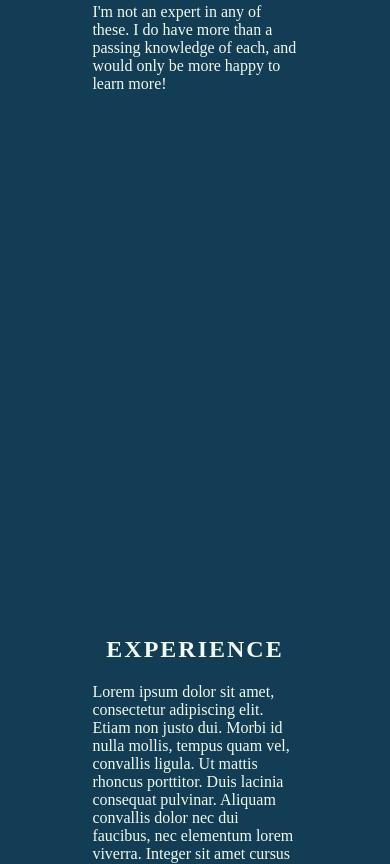
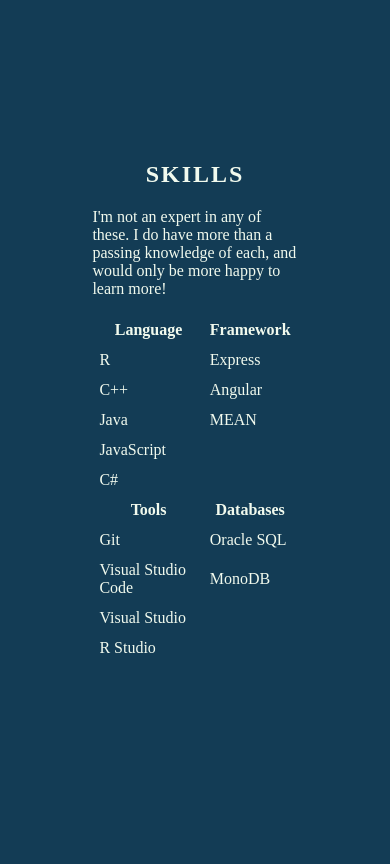
Before and after one commit to seewilds/portfolio, a plain HTML site: page index.html in a window 390 px wide. Shown: the part 1649-2513 px from the top of the page. Drawn offline with Linux system fonts and the light colour scheme.

Commit message:
adding table, responsive done(?)

```diff
--- a/index.html
+++ b/index.html
@@ -42,6 +42,8 @@
       allow="autoplay"
     ></iframe>
     -->
+    <h2>Music App</h2>
+    <iframe src="https://web-422-assignment5.vercel.app/login"></iframe>
   </section>
   <section class='skills fade-in' id='skills'>
     <h1>Skills</h1>
@@ -49,6 +51,19 @@
       I'm not an expert in any of these. I do have more than a passing knowledge
       of each, and would only be more happy to learn more!
     </p>
+    <table>
+      <tr><th>Language</th><th>Framework</th></tr>
+      <tr><td>R</td><td>Express</td></tr>
+      <tr><td>C++</td><td>Angular</td></tr>
+      <tr><td>Java</td><td>MEAN</td></tr>
+      <tr><td>JavaScript</td><td></td></tr>
+      <tr><td>C#</td><td></td></tr>
+      <tr><th>Tools</th><th>Databases</th></tr>
+      <tr><td>Git</td><td>Oracle SQL</td></tr>
+      <tr><td>Visual Studio Code</td><td>MonoDB</td></tr>
+      <tr><td>Visual Studio</td><td></td></tr>
+      <tr><td>R Studio</td><td></td></tr>
+    </table>
   </section>
   <section class='experience fade-in' id='experience'>
     <h1>Experience</h1>
--- a/site.css
+++ b/site.css
@@ -32,7 +32,15 @@ h1{
     text-align: center;
     text-transform: uppercase;
     letter-spacing: 2px;
+}
 
+table{
+    margin-left:auto;
+    margin-right:auto;
+}
+
+th,td{
+    padding: 5px;
 }
 
 .nav__list{
@@ -48,8 +56,8 @@ h1{
     .nav__list{
         display: inline-block;
     }
-    .section{
-        padding: 15vh 10vh;
+    section{
+        padding: 30vh 10vh;
     }
 }
 
```
